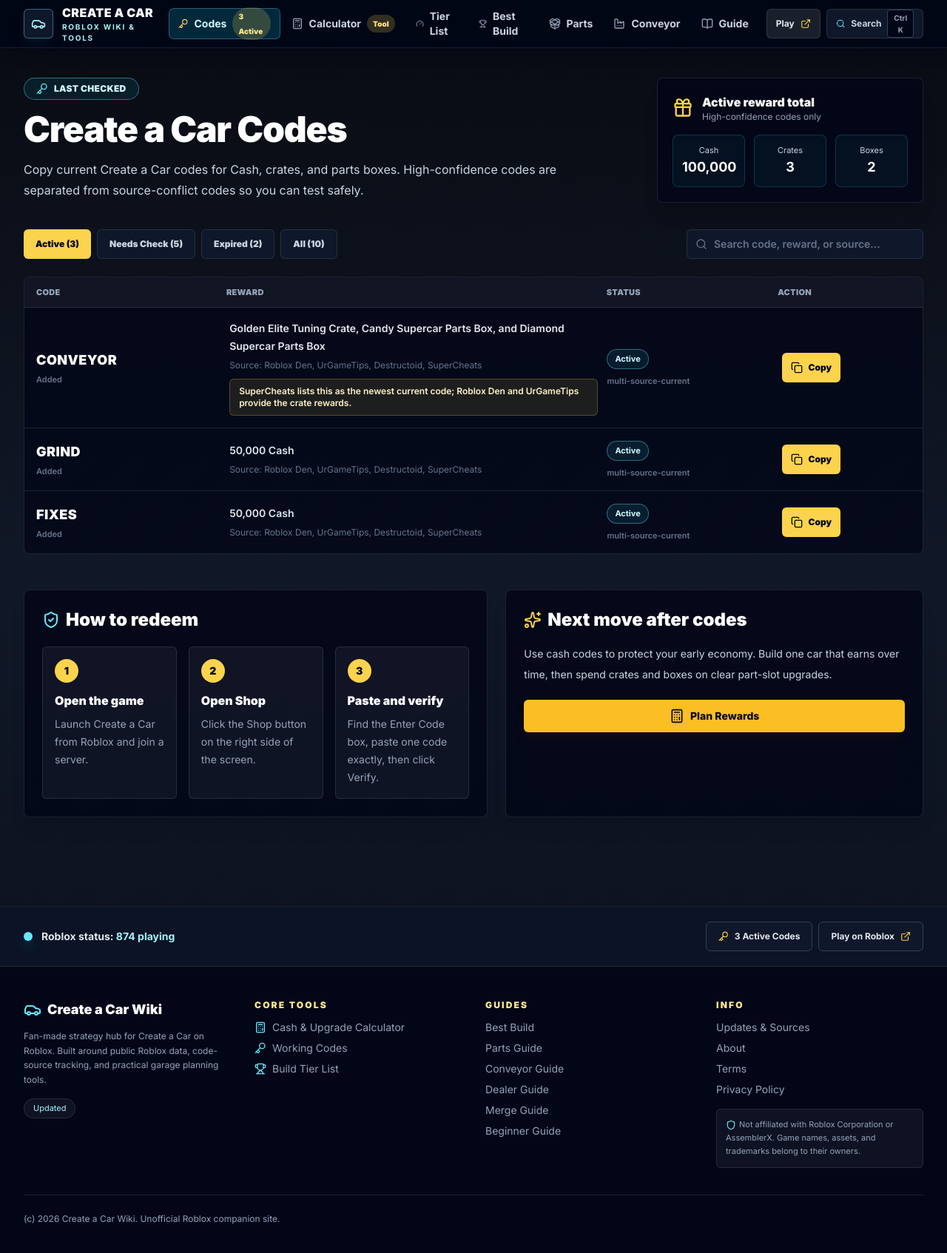
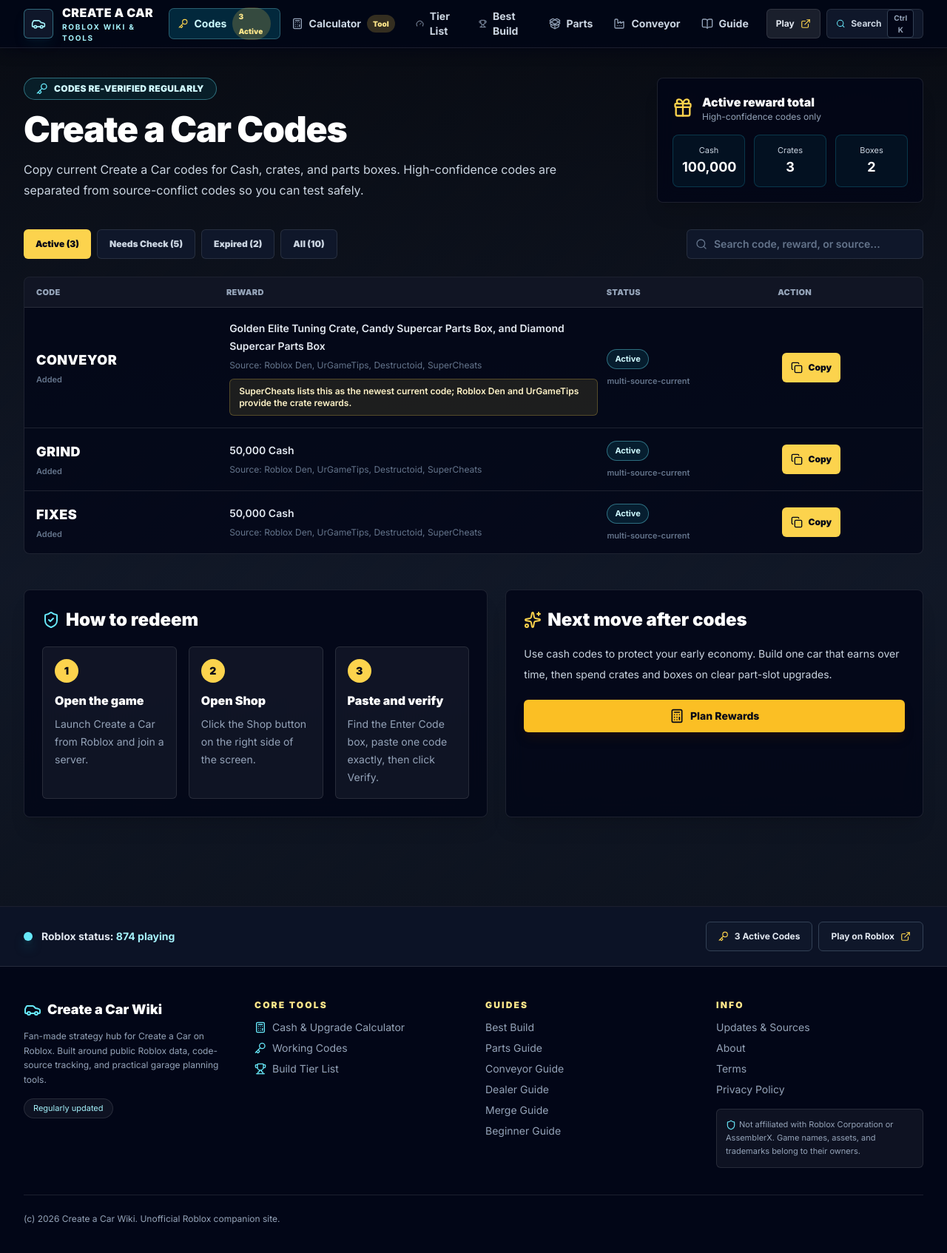
Before and after one commit to lianlele168/Create-a-Car, a Next.js app: page /codes in a window 1280 px wide. Shown: the top 1694 px of the page at 74% size. Built offline with nearby package versions, Linux system fonts and the light colour scheme.

Commit message:
fix(build): repair syntax errors and dangling date-field references from date cleanup

```diff
--- a/src/app/codes/CodesClient.tsx
+++ b/src/app/codes/CodesClient.tsx
@@ -15,7 +15,6 @@
   Sparkles,
 } from "lucide-react";
 import codesData from "@/data/codes.json";
-import config from "@/data/game.config.json";
 
 type Filter = "active" | "needs-check" | "expired" | "all";
 
@@ -99,7 +98,7 @@
         <div>
           <div className="mb-4 inline-flex items-center gap-2 rounded-full border border-cyan-300/40 bg-cyan-500/10 px-4 py-1.5 text-xs font-black uppercase tracking-wide text-cyan-100">
             <Key className="h-4 w-4 text-cyan-300" />
-            Last checked {config.game.lastUpdated}
+            Codes re-verified regularly
           </div>
           <h1 className="max-w-3xl text-4xl font-black tracking-tight text-white sm:text-5xl">
             Create a Car Codes
--- a/src/app/page.tsx
+++ b/src/app/page.tsx
@@ -74,7 +74,7 @@
           <div className="max-w-3xl">
             <div className="mb-5 inline-flex items-center gap-2 rounded-full border border-amber-300/40 bg-slate-950/70 px-4 py-1.5 text-xs font-black uppercase tracking-wide text-amber-100">
               <Car className="h-4 w-4 text-amber-300" />
-              {config.game.currentVersion} - Updated {config.game.lastUpdated}
+              {config.game.currentVersion}
             </div>
 
             <h1 className="mb-5 text-4xl font-black tracking-tight text-white sm:text-6xl lg:text-7xl">
--- a/src/app/updates/page.tsx
+++ b/src/app/updates/page.tsx
@@ -26,7 +26,7 @@
   {
     question: "When was this Create a Car wiki checked?",
     answer:
-      "The current data snapshot was checked on .",
+      "This wiki is re-checked regularly against the in-game shop and the official Roblox description.",
   },
 ];
 
--- a/src/components/Footer.tsx
+++ b/src/components/Footer.tsx
@@ -40,7 +40,7 @@
               Fan-made strategy hub for {config.game.name} on Roblox. Built around public Roblox data, code-source tracking, and practical garage planning tools.
             </p>
             <div className="mt-4 inline-flex rounded-full border border-white/10 bg-white/5 px-3 py-1 text-[11px] font-mono text-cyan-200">
-              Updated {config.game.lastUpdated}
+              Regularly updated
             </div>
           </div>
 
```
